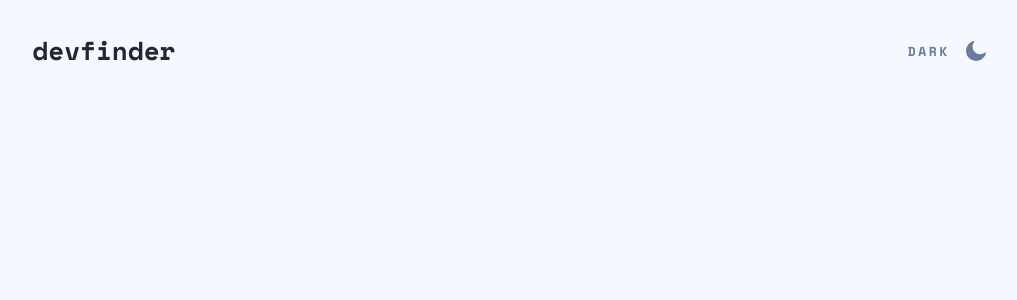
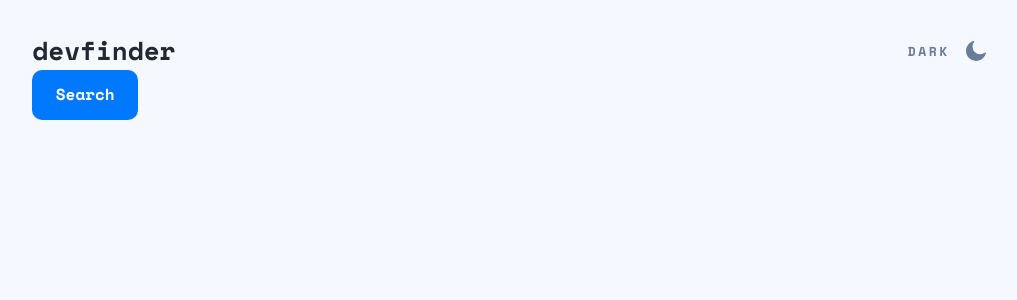
Before and after one commit to davidscarmo/GitHubUserSearchApp, a React (Vite) app: page / in a window 1280 px wide. Shown: the top 300 px of the page, without its empty margins (131-1148 px from the left). Built offline with nearby package versions, Linux system fonts and the light colour scheme.

Commit message:
feat: create the search button

```diff
--- /dev/null
+++ b/src/components/searchBar/searchBar.component.tsx
@@ -0,0 +1,10 @@
+import React from "react";
+import { SearchButton } from "./searchButton/searchButton.component";
+
+export const SearchBar = () => {
+  return (
+    <div>
+      <SearchButton />
+    </div>
+  );
+};
--- /dev/null
+++ b/src/components/searchBar/searchButton/searchButton.component.tsx
@@ -0,0 +1,5 @@
+import React from "react";
+import styles from "./searchButton.module.scss";
+export const SearchButton = () => {
+  return <button className={styles.container}>Search</button>;
+};
--- /dev/null
+++ b/src/components/searchBar/searchButton/searchButton.module.scss
@@ -0,0 +1,32 @@
+@import "../../../styles/mixins";
+
+.container {
+  display: flex;
+  align-items: center;
+
+  width: 5.25rem;
+  height: 2.875rem;
+  padding: 1rem;
+  background-color: var(--search-button-bg-color);
+  border-radius: 0.625rem;
+
+  font-size: 0.875rem;
+  line-height: 1.3125rem;
+  font-weight: bold;
+  color: var(--text-search-button-color);
+
+  cursor: url("../../../assets/icons/customCursor.svg"), auto;
+
+  &:hover {
+    background-color: var(--search-button-bg-hover-color);
+    transition: background-color 0.5s ease;
+  }
+  @include breakpoints(tablet, desktop) {
+    width: 6.625rem;
+    height: 3.125rem;
+    padding: 0.8125rem 1.4688rem;
+
+    font-size: 1rem;
+    line-height: 1.4812rem;
+  }
+}
--- a/src/pages/home/home.component.tsx
+++ b/src/pages/home/home.component.tsx
@@ -1,9 +1,11 @@
+import { SearchBar } from "../../components/searchBar/searchBar.component";
 import { TopBar } from "../../components/topbar/topbar.component";
 import styles from "./home.module.scss";
 export const Home = () => {
   return (
     <div className={styles.container}>
       <TopBar />
+      <SearchBar />
     </div>
   );
 };
--- a/src/styles/_colors.scss
+++ b/src/styles/_colors.scss
@@ -3,6 +3,7 @@ $pure-white: #fefefe;
 $snow-white: #ffffff;
 $pale-pearl-white: #f6f8ff;
 $bright-sky-blue: #0079ff;
+$baby-blue: #60ABFF;
 $deep-cobalt-blue: #1e2a47;
 $dark-blue-gray: #141d2f;
 $dark-slate-gray: #222731;
--- a/src/styles/_mixins.scss
+++ b/src/styles/_mixins.scss
@@ -28,3 +28,21 @@
     @content;
   }
 }
+
+@mixin breakpoints($keys...) {
+  @each $key in $keys {
+    @if ($key == mobile) {
+      @include mobileBreakpoint {
+        @content;
+      }
+    } @else if ($key == tablet) {
+      @include tabletBreakpoint {
+        @content;
+      }
+    } @else if ($key == desktop) {
+      @include desktopBreakpoint {
+        @content;
+      }
+    }
+  }
+}
--- a/src/styles/themes.scss
+++ b/src/styles/themes.scss
@@ -32,5 +32,17 @@ $themes: (
   text-logo-color: (
     darkTheme: $snow-white,
     lightTheme: $dark-slate-gray,
-  )
+  ),
+  text-search-button-color: (
+    darkTheme: $snow-white,
+    lightTheme: $snow-white,
+  ),
+  search-button-bg-color: (
+    darkTheme: $bright-sky-blue,
+    lightTheme: $bright-sky-blue,
+  ),
+  search-button-bg-hover-color: (
+    darkTheme: $baby-blue,
+    lightTheme: $baby-blue,
+  ),
 );
```
Also changed, not shown: src/components/searchBar/searchBar.module.scss (added).
